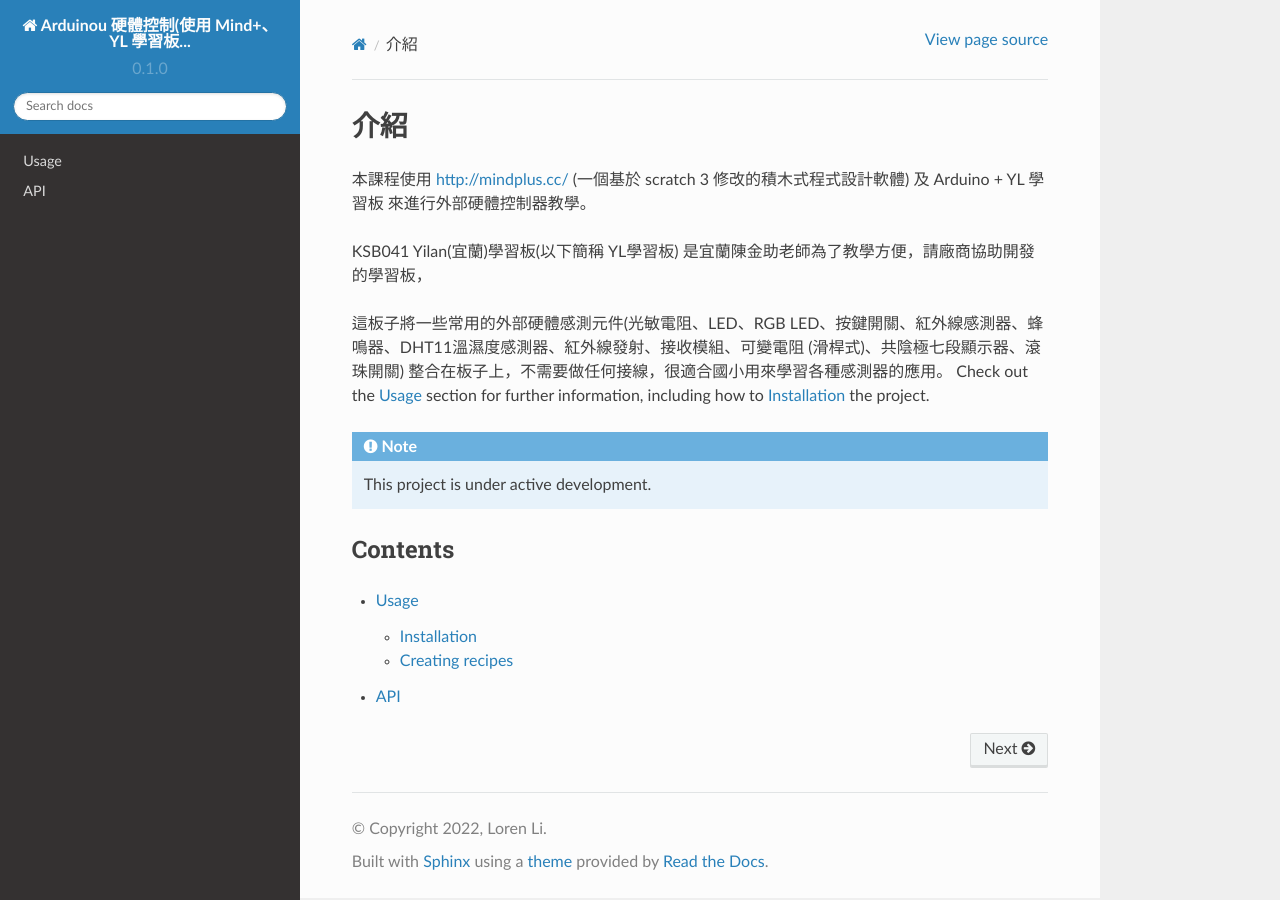
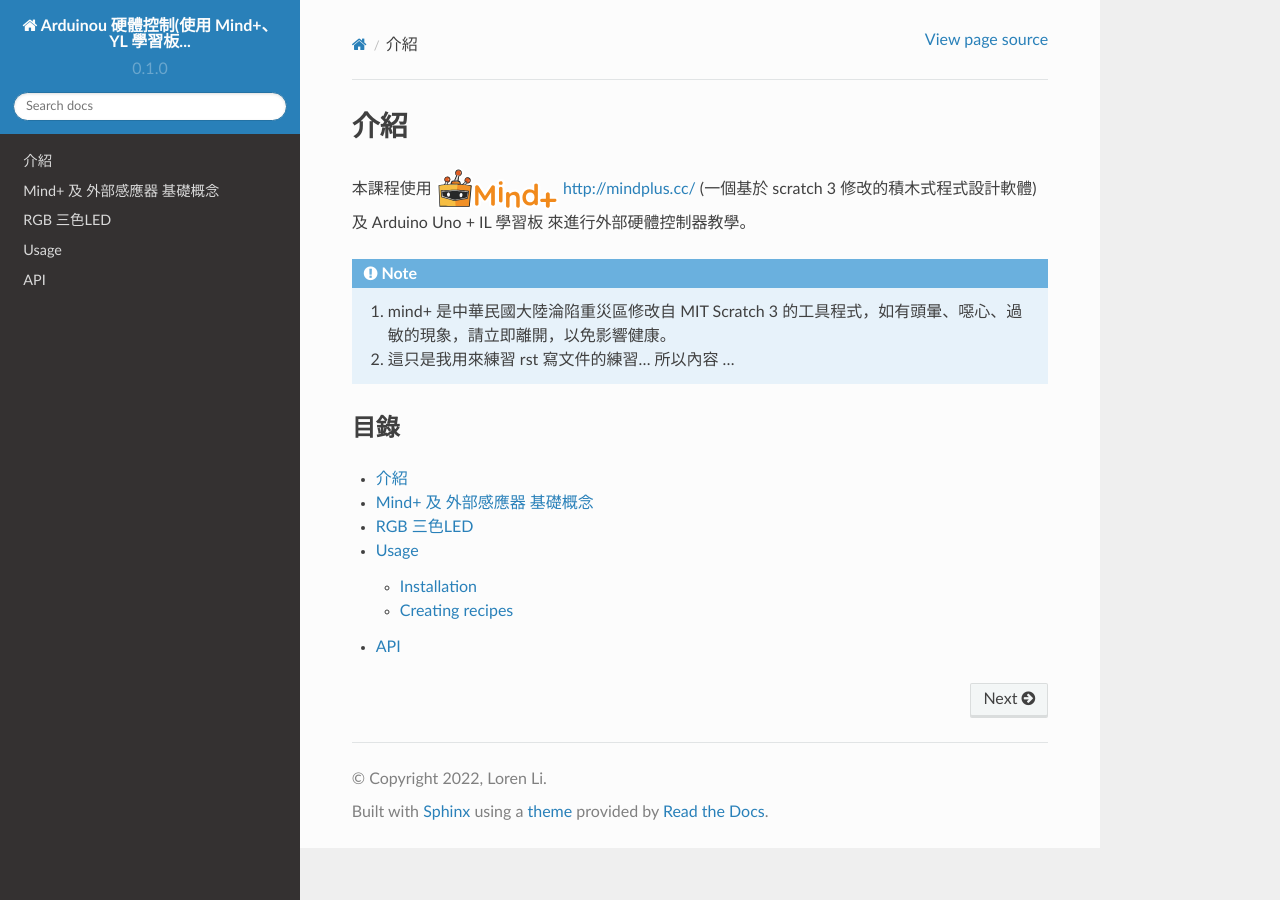
Before and after one commit to loren2018tw/arduino-mind-plus-il, a Sphinx documentation site: the page built from docs/source/index.rst, in a window 1280 px wide. Built offline with Sphinx 7.4.7 and the Read the Docs theme 2.0.0, drawn with Linux system fonts in a browser that asks for light colours.

Commit message:
20220218102016

```diff
--- a/docs/source/api.rst
+++ b/docs/source/api.rst
@@ -1,7 +1,6 @@
 API
 ===
+fsefe
 
 .. autosummary::
-   :toctree: generated
-
-   lumache
+   :toctree:
--- /dev/null
+++ b/docs/source/base.rst
@@ -0,0 +1,6 @@
+Mind+ 及 外部感應器 基礎概念
+==============================
+
++ 1111
++ 2222
++ 3333
--- a/docs/source/index.rst
+++ b/docs/source/index.rst
@@ -1,22 +1,21 @@
 介紹
 ===================================
 
-本課程使用 http://mindplus.cc/ (一個基於 scratch 3 修改的積木式程式設計軟體) 及 Arduino + YL 學習板 來進行外部硬體控制器教學。
+本課程使用 |mind+ logo|  http://mindplus.cc/ (一個基於 scratch 3 修改的積木式程式設計軟體) 及 Arduino Uno + IL 學習板 來進行外部硬體控制器教學。
 
-KSB041 Yilan(宜蘭)學習板(以下簡稱 YL學習板) 是宜蘭陳金助老師為了教學方便，請廠商協助開發的學習板，
+.. |mind+ logo| image:: ./mind_pluslogo.png
 
-這板子將一些常用的外部硬體感測元件(光敏電阻、LED、RGB LED、按鍵開關、紅外線感測器、蜂鳴器、DHT11溫濕度感測器、紅外線發射、接收模組、可變電阻 (滑桿式)、共陰極七段顯示器、滾珠開關) 整合在板子上，不需要做任何接線，很適合國小用來學習各種感測器的應用。
-Check out the :doc:`usage` section for further information, including
-how to :ref:`installation` the project.
 
 .. note::
+   1. mind+ 是中華民國大陸淪陷重災區修改自 MIT Scratch 3 的工具程式，如有頭暈、噁心、過敏的現象，請立即離開，以免影響健康。
+   #. 這只是我用來練習 rst 寫文件的練習... 所以內容 ...
 
-   This project is under active development.
-
-Contents
+目錄
 --------
 
 .. toctree::
-
+   introduce
+   base
+   rgb-led
    usage
    api
--- /dev/null
+++ b/docs/source/rgb-led.rst
@@ -0,0 +1,2 @@
+RGB 三色LED
+===========
```
Also changed, not shown: docs/source/introduce.rst (added, +52 -0 lines), docs/source/mind_pluslogo.png (added).
